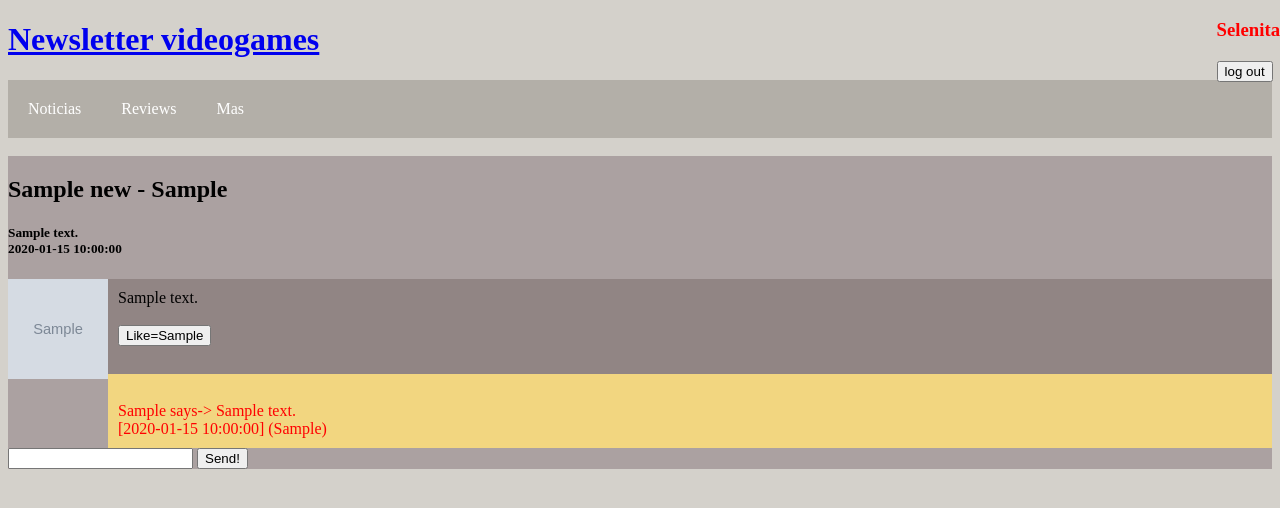
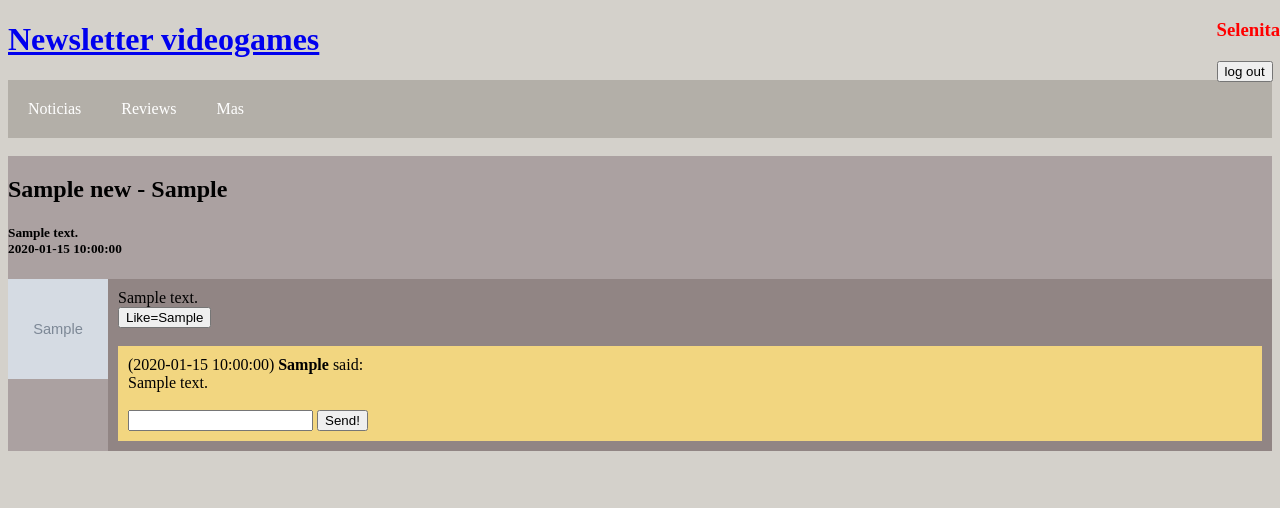
Before and after one commit to Cesarmosqueira/Webpage_Arch, a PHP site: page / in a window 1280 px wide. Shown: the top 508 px of the page. Run offline with PHP 8.4, Linux system fonts and the light colour scheme; tables that the repository leaves empty or names only in its code hold one stand-in row (values such as "Sample post"); grey boxes marked "Sample" are stand-in pictures.

Commit message:
comments working

```diff
--- a/index.php
+++ b/index.php
@@ -31,29 +31,30 @@
                 echo '<img src="'.$col["picture"].'" width="100" height="100">';
             echo "</div><div class ='postcontent'>";
                 echo $col["content"];
-                echo "<br><br>";
+                echo "<br>";
                 echo '<form id="likes" action="phpfiles/plike.php" method="post">';
                     echo '<input type="hidden" name="current" value="' .$col["code_index"]. '">';
                     echo '<button type="submit"> Like='.$col["likes"].'</button>';
                     echo '</form>';
                     echo '<br>';
-            echo "</div><div class='allcomments'>";
+            echo "<div class='allcomments'>";
                 $cons_Comment = mysqli_query($sqlconn, $query_Comment) or die ( "WTF!" );
-                echo "<br>";
                 while($comment=mysqli_fetch_array($cons_Comment )){
                     if($comment["code_index"] == $col["code_index"]){
                         echo '<div class="singlecomment">';
-                            echo $comment["user"]. " says-> " .$comment["content"]. "<br>";
-                            echo "[" .$comment["date"]. "] (" . $comment["code_index"]. ")";
+                            echo '('.$comment["date"]. ') <b>'.$comment["user"]. '</b> said:<br>';
+                            echo $comment["content"];
+                            echo "<br>";
                         echo '</div>';
                     }
                 }
-            echo '</div>';
+                echo '<br>';
                 echo '<form id="send_comment" action="phpfiles/send_comment.php" method="post">';
                     echo '<input type="hidden" name="current" value="' .$col["code_index"]. '">';
                     echo '<input type="text" id="comment" name="comment">  ';
                     echo '<input type="submit" value="Send!">';
                 echo '</form>';
+            echo '</div></div>';
         echo "</div>";
         }
     echo '</div><br>';
--- a/main.css
+++ b/main.css
@@ -37,15 +37,12 @@ body {background-color: #d4d1cb;}
     float: left;
 }
 .allcomments{
-    color:red;
-
     background-color: #f2d680;
     overflow: auto ;
     margin: auto;
     padding: 10px;
 }
 .singlecomment{
-    color:red;
     padding: 10px solid #000;
 }
 .postcontent {
```
